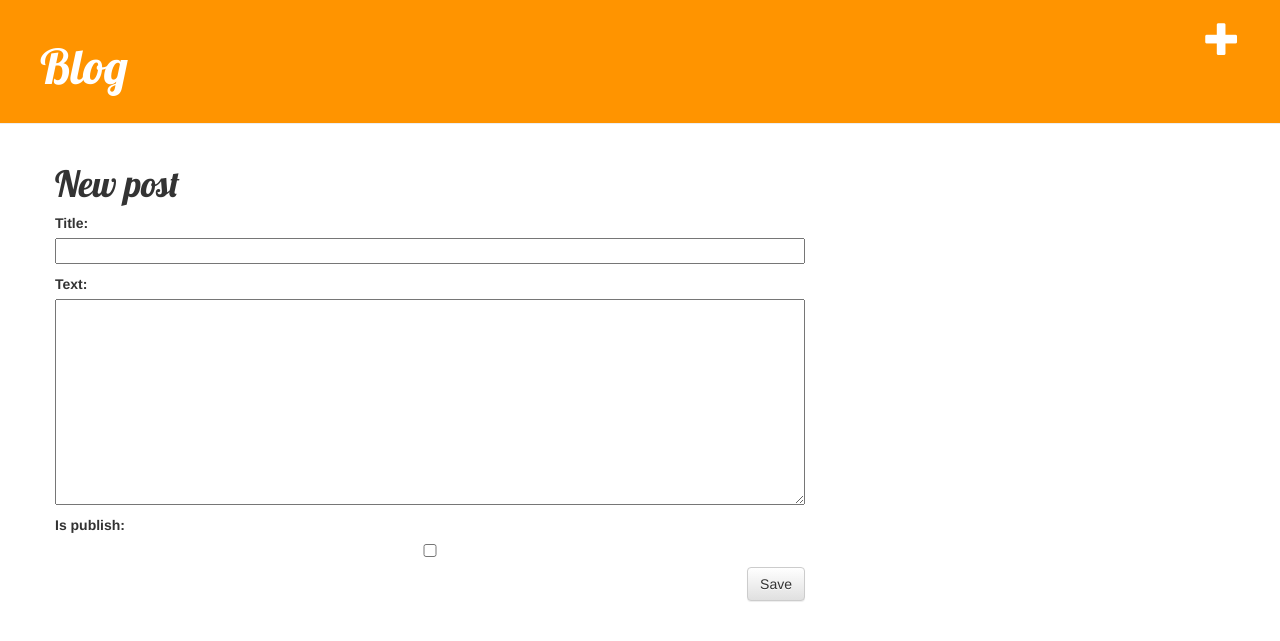
After one commit to haos616/blog, a Django app: page /post/new/ in a window 1280 px wide. The commit adds this page. Shown: the top 641 px of the page. Run offline with Django 3.2, Linux system fonts and the light colour scheme; some libraries are stand-ins or nearby versions.

Commit message:
Add form

```diff
--- a/demoblog/blog/forms.py
+++ b/demoblog/blog/forms.py
@@ -1,10 +1,20 @@
 from django import forms
+from django.utils import timezone
 
 from .models import Post
 
 
 class PostForm(forms.ModelForm):
+    is_publish = forms.BooleanField(initial=False, required=False)
+
+    def save(self, user, commit=True):
+        self.instance.author = user
+        if self.cleaned_data['is_publish']:
+            self.instance.published_date = timezone.now()
+        else:
+            self.instance.published_date = None
+        return super(PostForm, self).save(commit)
 
     class Meta:
         model = Post
-        fields = ('title', 'text',)
+        fields = ('title', 'text', 'is_publish')
--- a/demoblog/blog/templates/blog/base.html
+++ b/demoblog/blog/templates/blog/base.html
@@ -9,13 +9,15 @@
    </head>
    <body>
        <div class="page-header">
+           <a href="{% url 'post_new' %}" class="top-menu"><span class="glyphicon glyphicon-plus"></span></a>
            <h1><a href="/">Blog</a></h1>
-           <a href="{% url 'post_new' %}" class="top-menu"><span class="glyphicon glyphicon-plus"></span></a>
+
        </div>
        <div class="content container">
            <div class="row">
                <div class="col-md-8">
                {% block content %}
+
                {% endblock %}
                </div>
            </div>
--- a/demoblog/blog/templates/blog/post_detail.html
+++ b/demoblog/blog/templates/blog/post_detail.html
@@ -7,6 +7,7 @@
                {{ post.published_date }}
            </div>
        {% endif %}
+       <a class="btn btn-default" href="{% url 'post_edit' pk=post.pk %}"><span class="glyphicon glyphicon-pencil"></span></a>
        <h1>{{ post.title }}</h1>
        <p>{{ post.text|linebreaksbr }}</p>
    </div>
--- /dev/null
+++ b/demoblog/blog/templates/blog/post_edit.html
@@ -0,0 +1,13 @@
+{% extends 'blog/base.html' %}
+
+{% block content %}
+   {% if post %}
+   <h1>Edit post</h1>
+   {% else %}
+   <h1>New post</h1>
+   {% endif %}
+   <form method="POST" class="post-form">{% csrf_token %}
+       {{ form.as_p }}
+       <button type="submit" class="save btn btn-default">Save</button>
+   </form>
+{% endblock %}
--- a/demoblog/blog/urls.py
+++ b/demoblog/blog/urls.py
@@ -4,4 +4,6 @@ from . import views
 urlpatterns = [
    url(r'^$', views.post_list, name='post_list'),
    url(r'^post/(?P<pk>\d+)/$', views.post_detail, name='post_detail'),
+   url(r'^post/new/$', views.post_edit_or_new, name='post_new'),
+   url(r'^post/(?P<pk>\d+)/edit/$', views.post_edit_or_new, name='post_edit'),
 ]
--- a/demoblog/blog/views.py
+++ b/demoblog/blog/views.py
@@ -1,6 +1,8 @@
-from django.shortcuts import render, get_object_or_404
+from django.shortcuts import render, get_object_or_404, redirect
 from django.utils import timezone
+
 from .models import Post
+from .forms import PostForm
 
 
 def post_list(request):
@@ -11,3 +13,20 @@ def post_list(request):
 def post_detail(request, pk):
     post = get_object_or_404(Post, pk=pk)
     return render(request, 'blog/post_detail.html', {'post': post})
+
+
+def post_edit_or_new(request, pk=None):
+    if pk:
+        post = get_object_or_404(Post, pk=pk)
+    else:
+        post = None
+
+    if request.method == "POST":
+        form = PostForm(request.POST, instance=post)
+        if form.is_valid():
+            post = form.save(user=request.user)
+            post.save()
+            return redirect('post_detail', pk=post.pk)
+    else:
+        form = PostForm(instance=post)
+    return render(request, 'blog/post_edit.html', {'form': form, 'post': post})
```
Also changed, not shown: demoblog/db.sqlite3.
